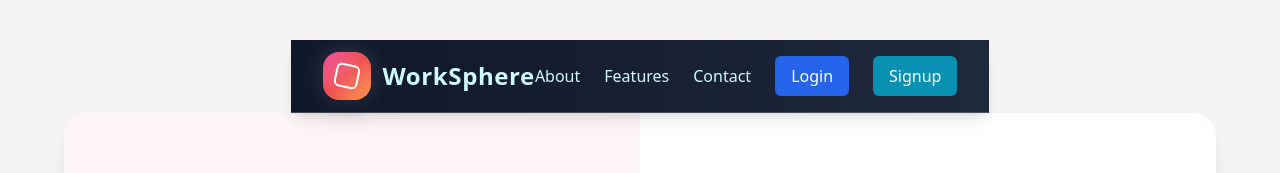
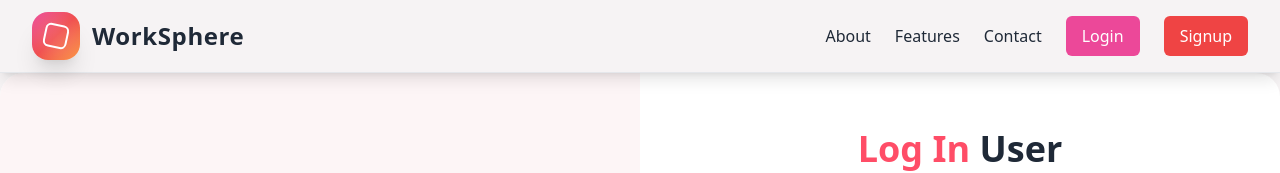
Before and after one commit to priyanka28v/Employee_Management_system, a React app in the folder frontend/: page /login in a window 1280 px wide. Shown: the top 173 px of the page. Built offline with nearby package versions, Linux system fonts and the light colour scheme; the HTML template or start-up script is replaced by a standard one.

Commit message:
navabr sett

```diff
--- a/frontend/src/components/HomeNavbar.jsx
+++ b/frontend/src/components/HomeNavbar.jsx
@@ -7,22 +7,22 @@ const HomeNavbar = () => {
   const { user } = useAuth();
 
   return (
-    <nav className="bg-gradient-to-r from-[#0f172a] to-[#1e293b] backdrop-blur-xl border-b border-white/20 shadow-lg sticky top-0 z-30 px-6 py-3 md:px-8 flex items-center justify-between text-white">
+    <nav className="bg-[#f6f3f4] backdrop-blur-xl border-b border-gray-200 shadow-lg sticky top-0 z-30 px-6 py-3 md:px-8 flex items-center justify-between text-gray-800">
       {/* LOGO SECTION */}
       <div className="flex items-center gap-3 cursor-pointer flex-shrink-0" onClick={() => window.location.href = '/' }>
         <div className="relative w-12 h-12 rounded-2xl bg-gradient-to-br from-pink-500 via-red-500 to-orange-400 flex items-center justify-center shadow-xl">
           <div className="w-6 h-6 border-2 border-white rounded-md rotate-12"></div>
           <div className="absolute inset-0 rounded-2xl bg-white/15 blur-md"></div>
         </div>
-        <h1 className="text-2xl font-bold tracking-wide text-cyan-100">WorkSphere</h1>
+        <h1 className="text-2xl font-bold tracking-wide text-gray-800">WorkSphere</h1>
       </div>
 
       {/* NAV LINKS */}
       <div className="flex items-center space-x-4 md:space-x-6 flex-shrink-0">
         {/* <Link to="/" className="text-cyan-100 hover:text-cyan-200 transition-colors">Home</Link> */}
-        <Link to="/about" className="text-cyan-100 hover:text-cyan-200 transition-colors">About</Link>
-        <Link to="/features" className="text-cyan-100 hover:text-cyan-200 transition-colors">Features</Link>
-        <Link to="/contact" className="text-cyan-100 hover:text-cyan-200 transition-colors">Contact</Link>
+        <Link to="/about" className="text-gray-800 hover:text-gray-900 transition-colors">About</Link>
+        <Link to="/features" className="text-gray-800 hover:text-gray-900 transition-colors">Features</Link>
+        <Link to="/contact" className="text-gray-800 hover:text-gray-900 transition-colors">Contact</Link>
         {user ? (
           // Notification icon for logged‑in users
           <div className="flex items-center gap-3 flex-shrink-0">
@@ -34,8 +34,8 @@ const HomeNavbar = () => {
         ) : (
           // Login / Signup for guests
           <>
-            <Link to="/login" className="ml-2 px-4 py-2 bg-blue-600 text-white rounded-md hover:bg-blue-700 transition whitespace-nowrap">Login</Link>
-            <Link to="/signup" className="ml-2 px-4 py-2 bg-cyan-600 text-white rounded-md hover:bg-cyan-700 transition whitespace-nowrap">Signup</Link>
+            <Link to="/login" className="ml-2 px-4 py-2 bg-pink-500 text-white rounded-md hover:bg-pink-600 transition whitespace-nowrap">Login</Link>
+            <Link to="/signup" className="ml-2 px-4 py-2 bg-red-500 text-white rounded-md hover:bg-red-600 transition whitespace-nowrap">Signup</Link>
           </>
         )}
       </div>
--- a/frontend/src/pages/auth/Login.jsx
+++ b/frontend/src/pages/auth/Login.jsx
@@ -52,9 +52,9 @@ const Login = () => {
   };
 
   return (
-    <div className="min-h-screen bg-[#f6f3f4] flex flex-col items-center justify-center px-4 py-10">
-      <HomeNavbar />
-      <div className="w-full max-w-6xl bg-white rounded-3xl shadow-xl overflow-hidden grid grid-cols-1 md:grid-cols-2">
+   <div className="min-h-screen bg-[#f6f3f4] w-full flex flex-col px-0 pt-0 pb-10">
+  <HomeNavbar />
+  <div className="w-full bg-white shadow-xl overflow-hidden grid grid-cols-1 md:grid-cols-2 rounded-none md:rounded-3xl">
 
         {/* Left Side */}
         <div className="bg-[#fdf5f6] flex flex-col justify-center items-center p-10 relative">
--- a/frontend/src/pages/auth/Signup.jsx
+++ b/frontend/src/pages/auth/Signup.jsx
@@ -241,7 +241,7 @@ const Signup = () => {
   };
 
   return (
-    <div className="min-h-screen bg-gray-100 flex flex-col items-center justify-center px-4 py-10">
+    <div className="min-h-screen flex flex-col bg-gradient-to-r from-blue-50 to-indigo-50 text-gray-800">
   <HomeNavbar />
       <div className="w-full max-w-6xl bg-white rounded-2xl shadow-xl overflow-hidden grid grid-cols-1 md:grid-cols-2">
 
```
